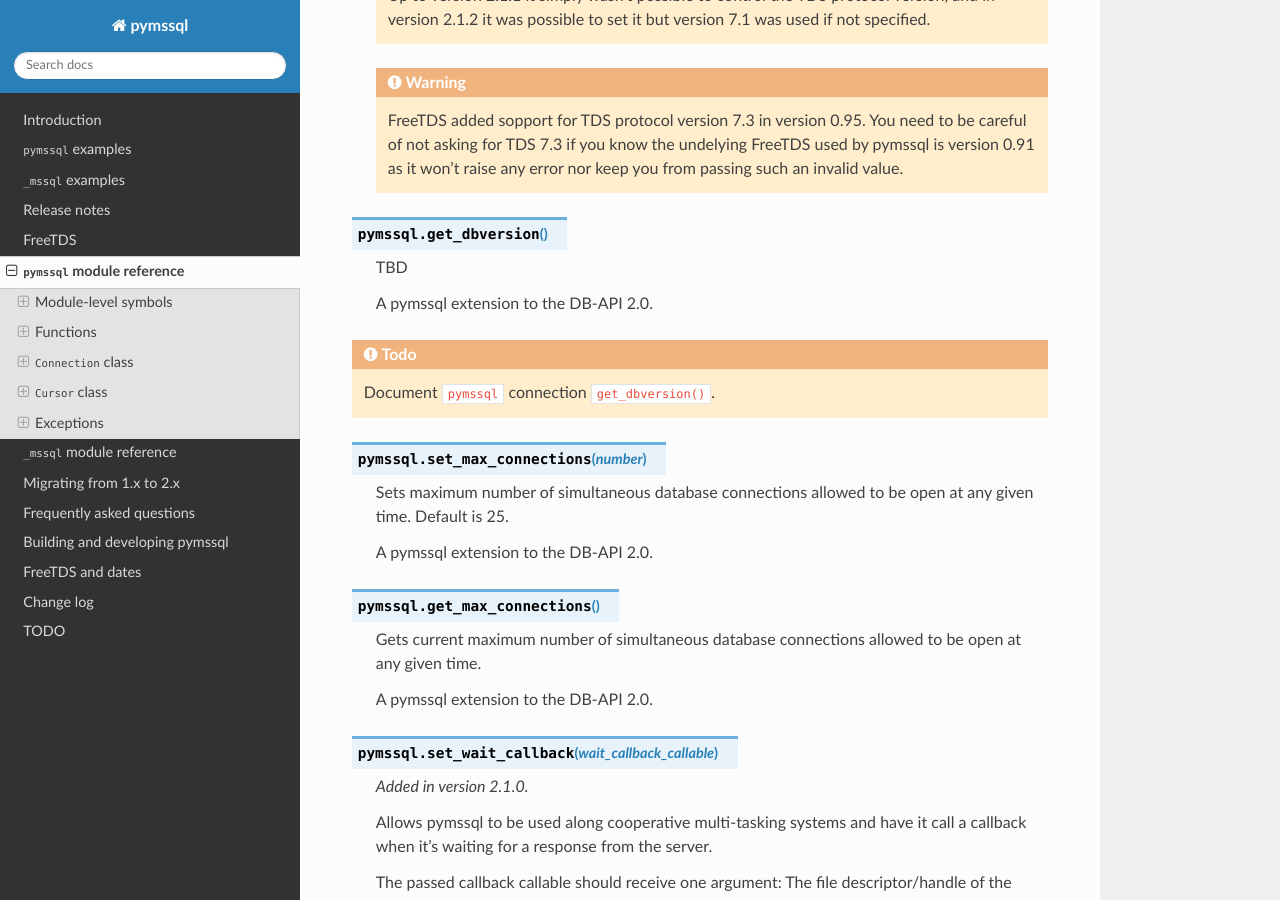
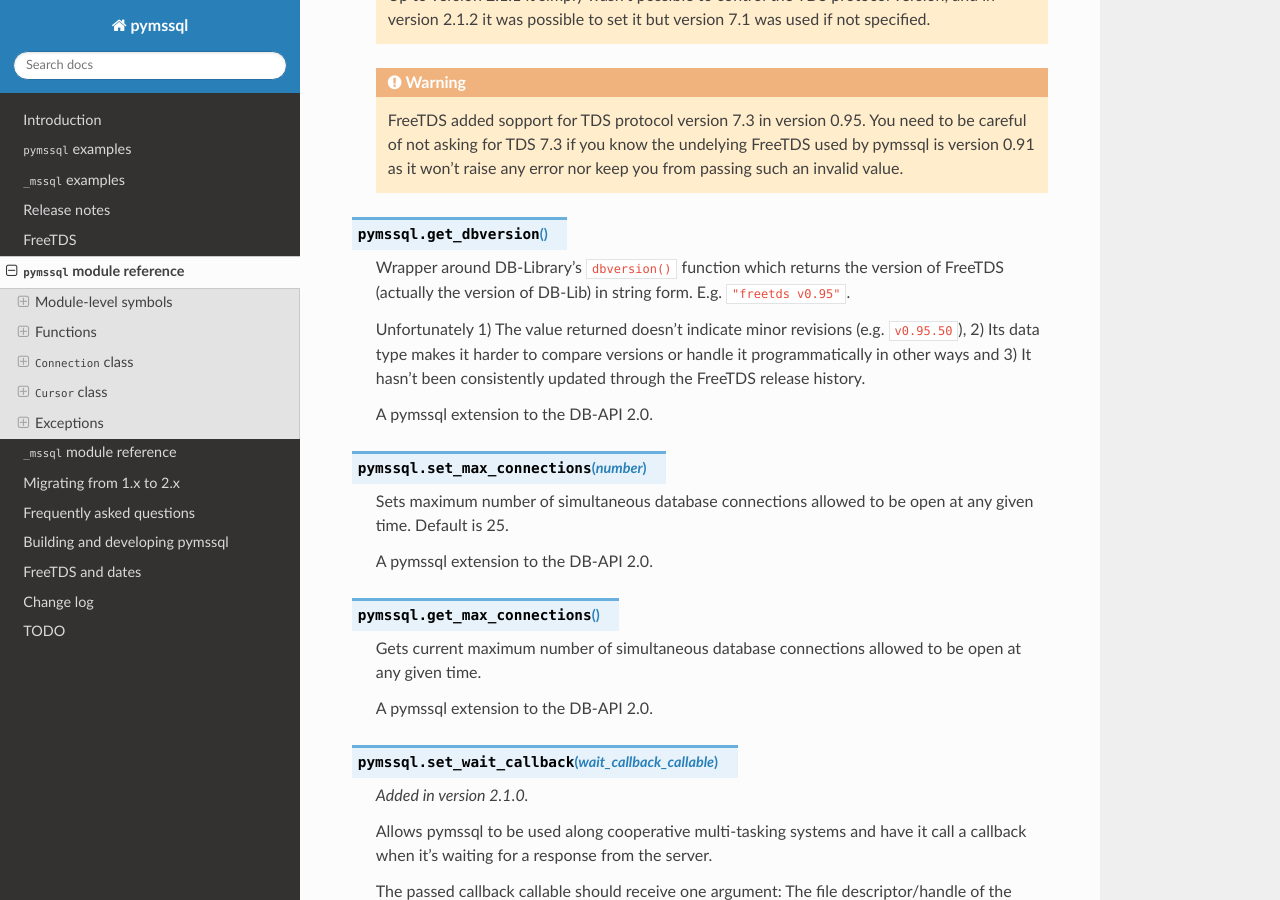
Before and after one commit to pymssql/pymssql, a Sphinx documentation site: the page built from docs/ref/pymssql.rst, in a window 1280 px wide and 900 px high, scrolled down 2739 px. Built offline with Sphinx 7.4.7 and the Read the Docs theme 2.0.0, drawn with Linux system fonts in a browser that asks for light colours.

Commit message:
Document pymssql.get_dbversion().

```diff
--- a/docs/ref/pymssql.rst
+++ b/docs/ref/pymssql.rst
@@ -140,11 +140,16 @@
 
 .. function:: get_dbversion()
 
-    TBD
+    Wrapper around DB-Library's ``dbversion()`` function which returns the
+    version of FreeTDS (actually the version of DB-Lib) in string form. E.g.
+    ``"freetds v0.95"``.
+
+    Unfortunately 1) The value returned doesn't indicate minor revisions (e.g.
+    ``v0.95.50``), 2) Its data type makes it harder to compare versions or
+    handle it programmatically in other ways and 3) It hasn't been consistently
+    updated through the FreeTDS release history.
 
     A pymssql extension to the DB-API 2.0.
-
-.. todo:: Document ``pymssql`` connection ``get_dbversion()``.
 
 .. function:: set_max_connections(number)
 
```
